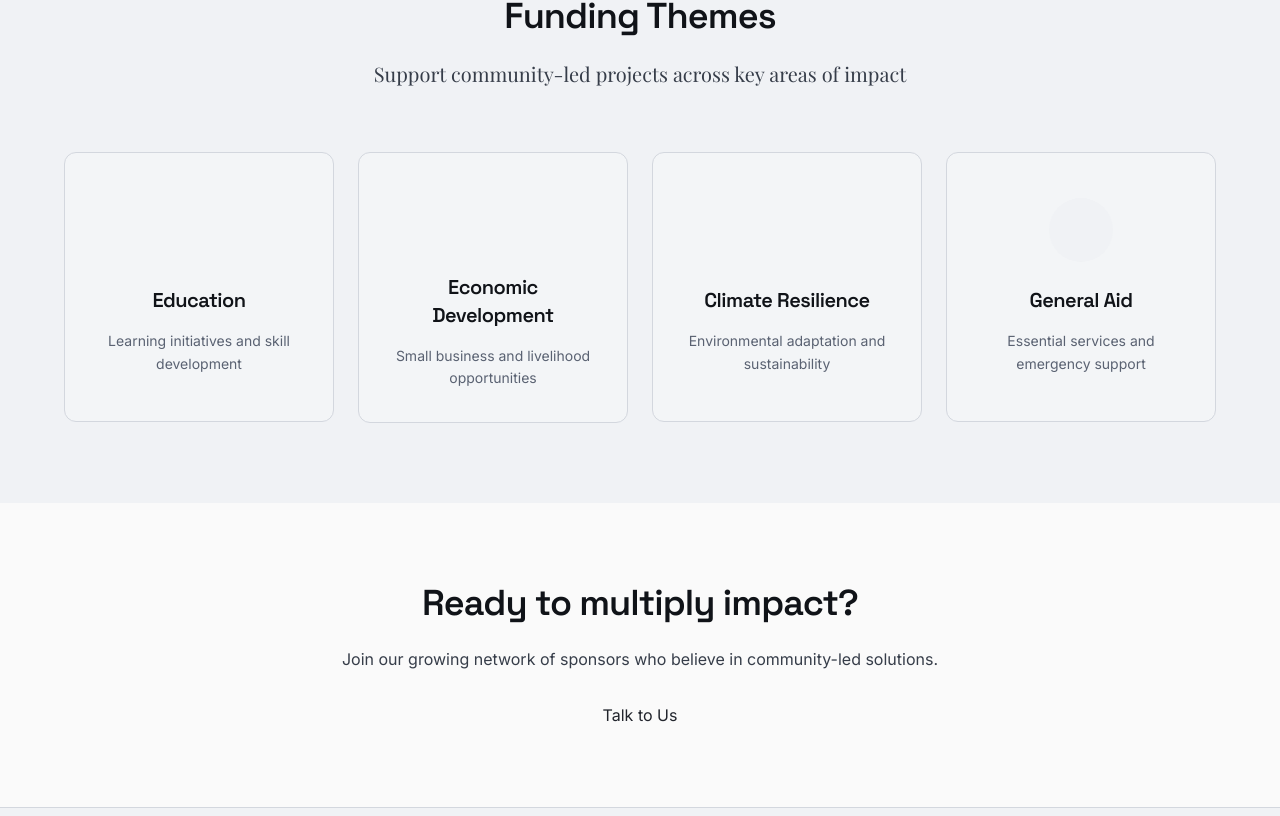
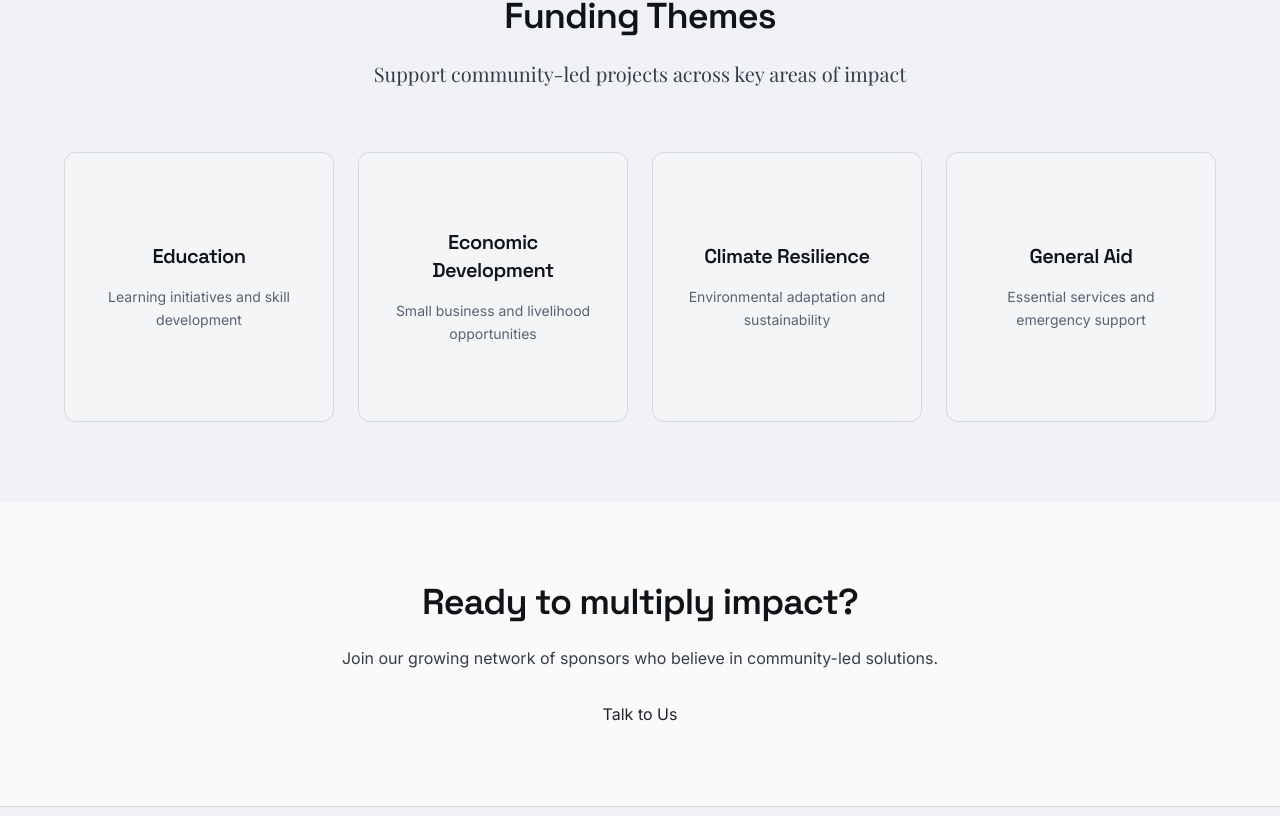
Before and after one commit to relay-funder/relay-funder-web, a React (Vite) app: page /sponsors in a window 1280 px wide. Shown: the part 1184-2000 px from the top of the page. Built offline with nearby package versions, Linux system fonts and the light colour scheme; a web font is replaced by a local one.

Commit message:
Fix funding themes card styling

```diff
--- a/src/pages/Sponsors.tsx
+++ b/src/pages/Sponsors.tsx
@@ -101,10 +101,9 @@ const Sponsors = () => {
             {themes.map((theme, index) => (
               <div
                 key={theme.title}
-                className="bg-card border border-border rounded-xl p-8 hover-lift animate-fade-in-up aspect-square flex flex-col justify-center items-center text-center group"
+                className="bg-card border border-border rounded-xl p-8 hover-lift animate-fade-in-up aspect-square flex flex-col justify-center items-center text-center"
                 style={{ animationDelay: `${index * 0.1}s` }}
               >
-                <div className={`w-16 h-16 ${theme.color} rounded-full mb-6 group-hover:scale-110 transition-transform duration-300`} />
                 <h3 className="text-xl font-semibold text-text-primary mb-4 font-display">
                   {theme.title}
                 </h3>
```
